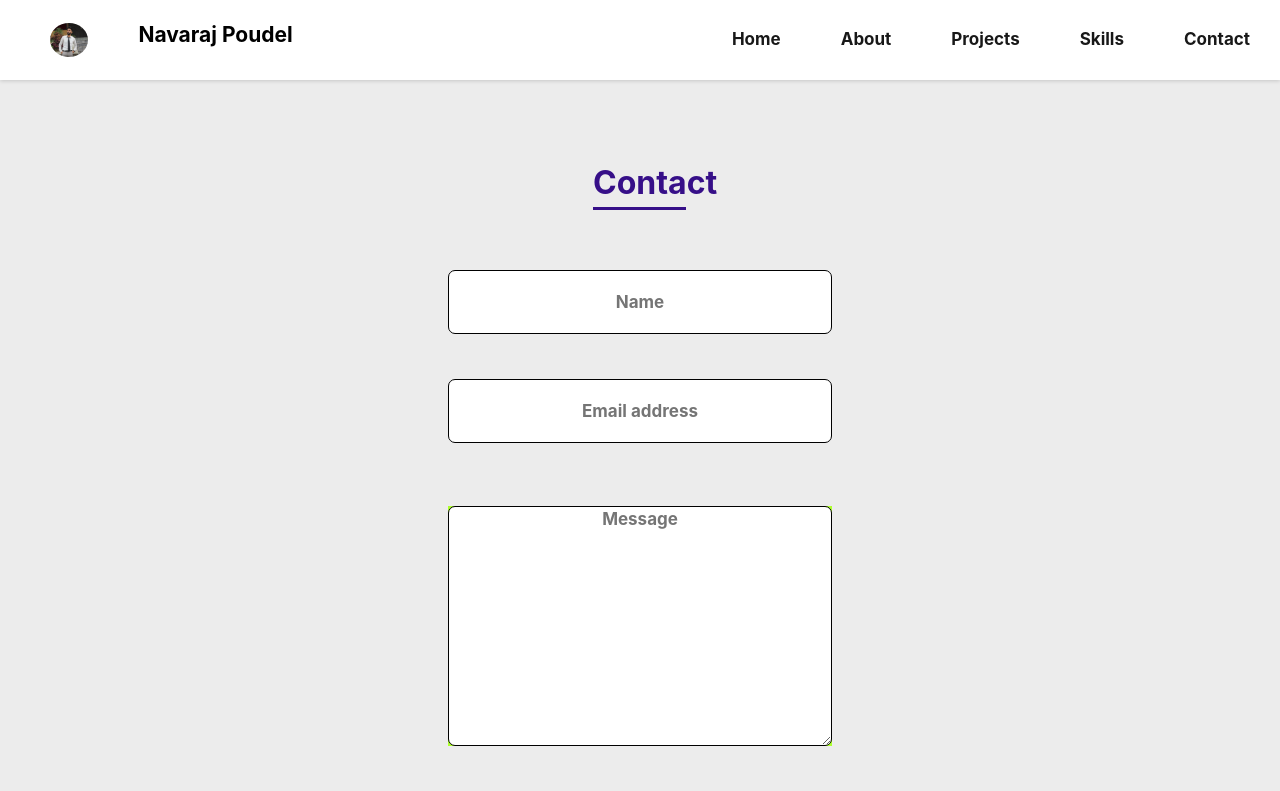
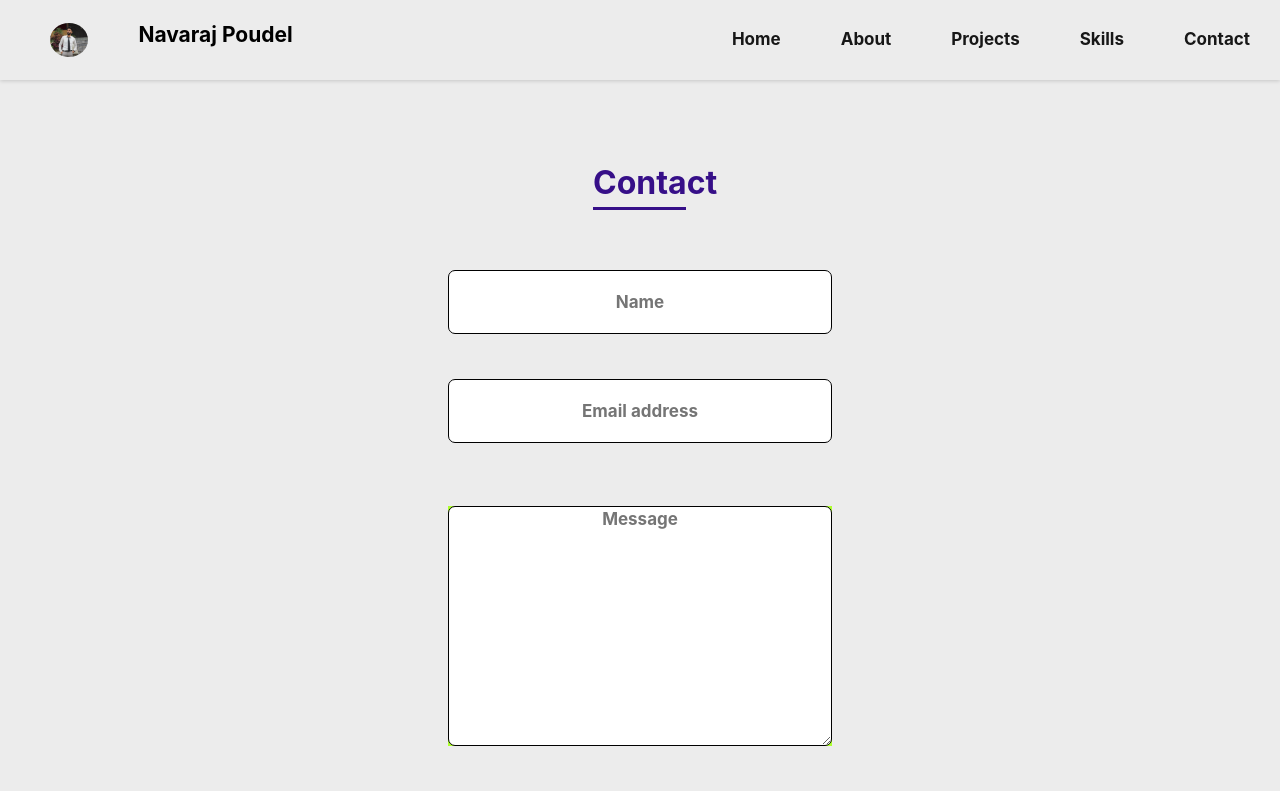
Before and after one commit to Navaraj-Poudel/Personal_Website, a React (Create React App) app in the folder my_personal_website/: page /Personal_Website/contact in a window 1280 px wide. Shown: the top 791 px of the page. Built offline with nearby package versions, Linux system fonts and the light colour scheme.

Commit message:
color_change

```diff
--- a/my_personal_website/src/Component/Navbar/style.css
+++ b/my_personal_website/src/Component/Navbar/style.css
@@ -8,8 +8,8 @@ html{
 
 .Navbar{
     height: 10vh;
-    background-color:white;
-        /* background-color:#ECECEC; */
+    /* background-color:white; */
+        background-color:#ECECEC;
     display: flex;
     position:sticky;
     top: 0px;
```
